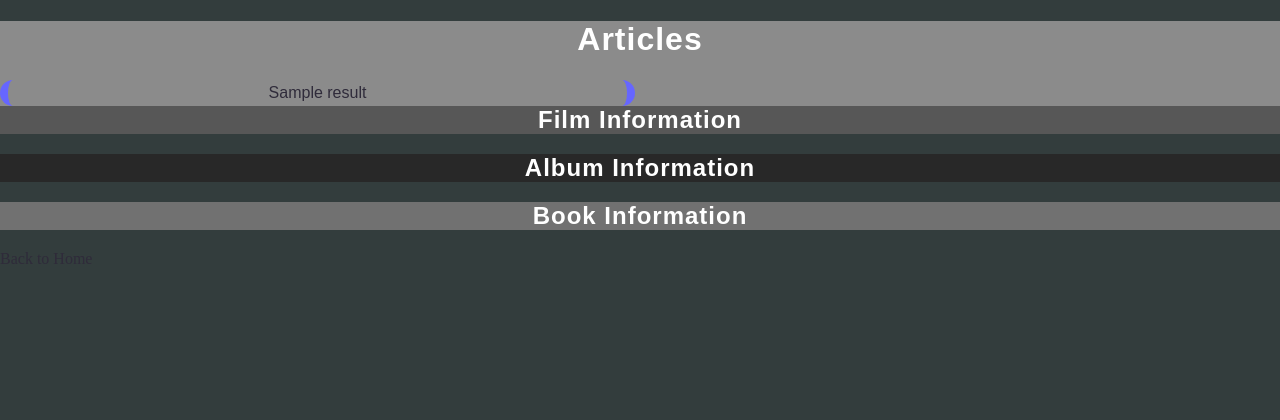
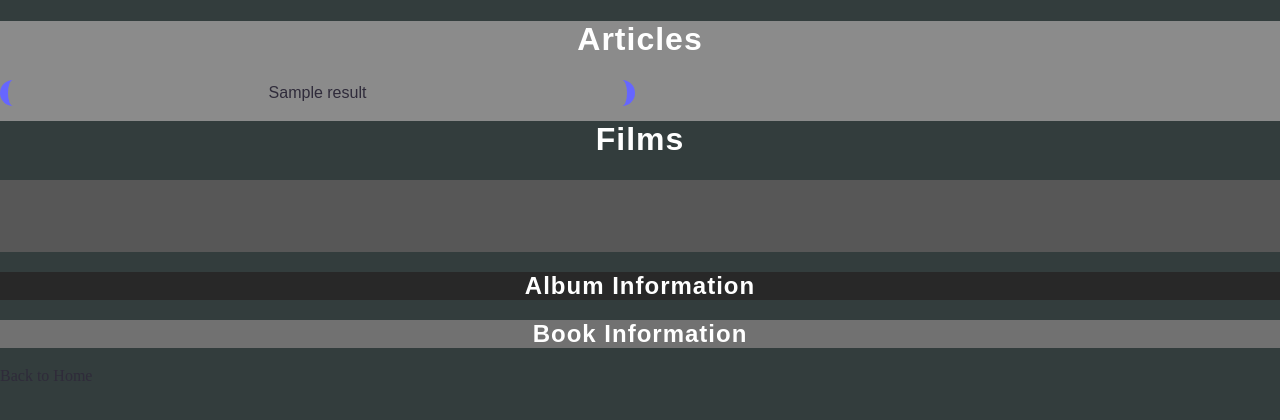
Before and after one commit to santosemax/CSDesignProject, a Flask app: template code/templates/results.html in a window 1280 px wide. Shown: the top 420 px of the page. Run offline with Flask 3, Linux system fonts and the light colour scheme; the template is opened without the code that fills it: most values are stand-ins (such as "Sample title", 1, 10 or a date in 2020).

Commit message:
incomplete grid system for films

```diff
--- a/code/static/results.css
+++ b/code/static/results.css
@@ -24,13 +24,14 @@
     color: #2f2b3a;
 }
 
-
+/* article style */
 .articles {
     background-color: #8b8b8b;
     padding: 0;
     text-align: center;
     margin-left: -40px;
-    margin-bottom: -20px;
+    margin-bottom: -21px;
+    padding-bottom: 15px;
 
     h1 {
         margin-left: 40px;
@@ -62,8 +63,27 @@
     }
 }
 
+/* film style */
+.film-title { grid-area: title; }
+.film-img { grid-area: menu; }
+.film-cast { grid-area: main; }
+.film-summary { grid-area: right; }
+.film-director { grid-area: footer; }
+
 .films {
     background-color: #575757;
+    display: grid;
+    grid-template-areas:
+    'title title title title title title'
+    'menu main main main right right'
+    'menu footer footer footer footer footer';
+    grid-template-columns: repeat(auto-fill);
+    gap: 10px;
+    padding: 10px;
+}
+
+.films > div {
+    background-color: blue;
 }
 
 .albums {
--- a/code/templates/results.html
+++ b/code/templates/results.html
@@ -27,33 +27,60 @@
         </ul>
         </div>
 
+
+        <h1>Films</h1>
         <div class="films">
-        <h2>Film Information</h2>
         <ul>
+
             {% for result in results %}
+
                 {% if result[4] == "IMDb" %}
+
                     {% if not loop.last %}
-                        <li>{{ result[1] }}</li>
+
+                     {{ result[1] }}
+                        <div class="film-title">
                         {% if "IMDb URL" in result[1] %}
                             <p><a href="{{ result[1].split(': ')[1] }}" target="_blank">IMDb Link</a></p>
+                        </div>
                         {% endif %}
+
+                        <div class="film-img">
                         {% if "Image" in result[1] %}
+
                             <img src="{{ result[1].split(': ')[1] }}" alt="NO IMAGE" class="film-image">
                         {% endif %}
+                        </div>
+
+                        <div class="film-summary">
                         {% if "Summary" in result[1] %}
+
                             <!-- <p>{{ result[1].split(': ')[0] }}</p> -->
                         {% endif %}
+                        </div>
+
+                        <div class="film-director">
                         {% if "Director" in result[1] %}
+
                             <!-- <p>{{ result[1].split(': ')[0] }}</p> -->
                         {% endif %}
+                        </div>
+
+                        <div class="film-cast">
                         {% if "Cast" in result[1] %}
+
                             <!-- <p>{{ result[1].split(': ')[0] }}</p> -->
+
+                        </div>
                         {% endif %}
+
                     {% endif %}
+
                 {% endif %}
+            </div>
             {% endfor %}
+
         </ul>
-        </div>
 
         <div class="albums">
         <h2>Album Information</h2>
```
